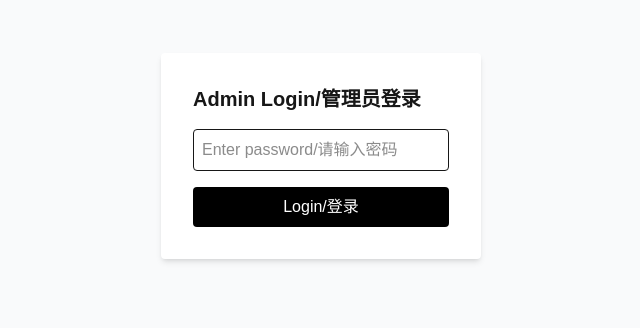
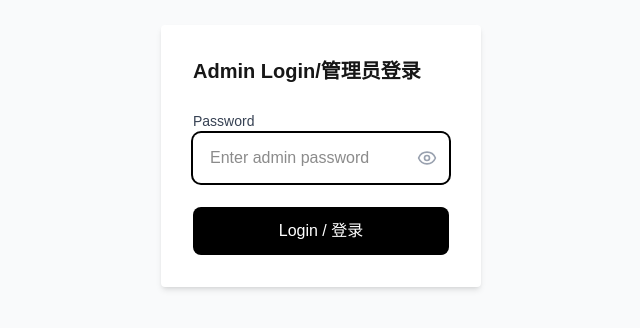
Before and after one commit to puruesdreamer/deepdesign, a Next.js app: page /pur_deep_design_manager in a window 1280 px wide. Shown: the part 244-572 px from the top of the page, without its empty margins (319-959 px from the left). Built offline with nearby package versions, Linux system fonts and the light colour scheme; a web font is replaced by a local one.

Commit message:
Add password visibility toggle to admin login

```diff
--- a/src/app/pur_deep_design_manager/page.tsx
+++ b/src/app/pur_deep_design_manager/page.tsx
@@ -3,7 +3,7 @@
 import { useState, useEffect, useRef } from 'react';
 import { Project } from '@/lib/data';
 import Image from 'next/image';
-import { Trash2, Plus, Upload, Save, X, Edit, Users, MessageSquare, LayoutGrid, GripVertical } from 'lucide-react';
+import { Trash2, Plus, Upload, Save, X, Edit, Users, MessageSquare, LayoutGrid, GripVertical, Eye, EyeOff } from 'lucide-react';
 import { DndContext, closestCenter, KeyboardSensor, PointerSensor, useSensor, useSensors, DragEndEvent } from '@dnd-kit/core';
 import { arrayMove, SortableContext, sortableKeyboardCoordinates, verticalListSortingStrategy, rectSortingStrategy } from '@dnd-kit/sortable';
 import { SortableProjectItem } from '@/components/admin/SortableProjectItem';
@@ -32,6 +32,7 @@ export default function AdminPage() {
 
   const [isAuthenticated, setIsAuthenticated] = useState(false);
   const [password, setPassword] = useState('');
+  const [showPassword, setShowPassword] = useState(false);
   const [loginError, setLoginError] = useState('');
 
   const [projects, setProjects] = useState<Project[]>([]);
@@ -142,10 +143,10 @@ export default function AdminPage() {
         if (res.ok) {
             setIsAuthenticated(true);
         } else {
-            setLoginError('Password incorrect');
+            setLoginError('Password incorrect/密码错误');
         }
     } catch (e) {
-        setLoginError('Login failed');
+        setLoginError('Login failed/登录失败');
     }
   };
 
@@ -422,17 +423,45 @@ export default function AdminPage() {
   if (!isAuthenticated) {
     return (
       <div className="min-h-screen flex items-center justify-center bg-gray-50">
-        <form onSubmit={handleLogin} className="bg-white p-8 rounded shadow-md w-80">
-          <h1 className="text-xl font-bold mb-4">Admin Login/管理员登录</h1>
-          <input
-            type="password"
-            value={password}
-            onChange={e => setPassword(e.target.value)}
-            className="w-full border p-2 rounded mb-4"
-            placeholder="Enter password/请输入密码"
-          />
-          {loginError && <p className="text-red-500 text-sm mb-4">{loginError}</p>}
-          <button type="submit" className="w-full bg-black text-white p-2 rounded">Login/登录</button>
+        <form onSubmit={handleLogin} className="bg-white p-8 rounded shadow-md w-80 space-y-6">
+          <h1 className="text-xl font-bold">Admin Login/管理员登录</h1>
+          <div className="space-y-2">
+            <label className="text-sm font-medium text-gray-700">Password</label>
+            <div className="relative">
+              <input
+                type={showPassword ? "text" : "password"}
+                value={password}
+                onChange={(e) => setPassword(e.target.value)}
+                className="w-full px-4 py-3 border border-gray-200 rounded-lg focus:outline-none focus:ring-2 focus:ring-black focus:border-transparent transition-all"
+                placeholder="Enter admin password"
+                autoFocus
+              />
+              <button
+                type="button"
+                onClick={() => setShowPassword(!showPassword)}
+                className="absolute right-3 top-1/2 -translate-y-1/2 text-gray-400 hover:text-gray-600 focus:outline-none"
+              >
+                {showPassword ? (
+                  <EyeOff size={20} />
+                ) : (
+                  <Eye size={20} />
+                )}
+              </button>
+            </div>
+          </div>
+
+          {loginError && (
+            <p className="text-sm text-red-500 bg-red-50 px-4 py-3 rounded-lg border border-red-100">
+              {loginError}
+            </p>
+          )}
+
+          <button
+            type="submit"
+            className="w-full bg-black text-white py-3 rounded-lg font-medium hover:bg-gray-800 transition-colors focus:outline-none focus:ring-2 focus:ring-offset-2 focus:ring-black"
+          >
+            Login / 登录
+          </button>
         </form>
       </div>
     );
```
